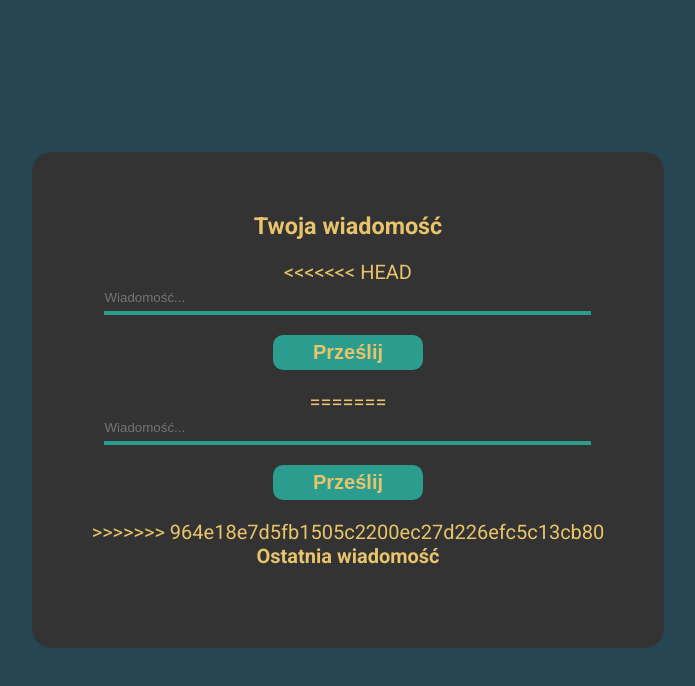
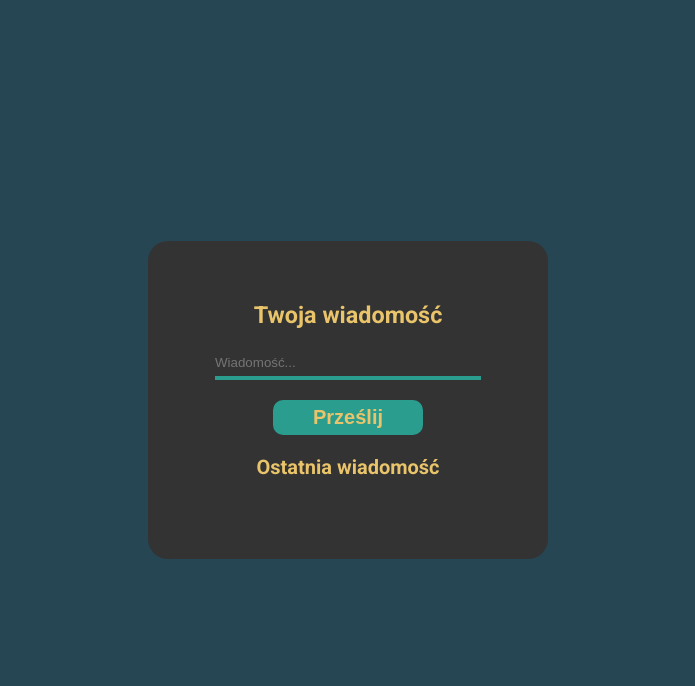
Before and after one commit to pzpsofficial/wiadomosc, a plain HTML site: page index.html in a window 1280 px wide. Shown: the whole page, without its empty margins (292-987 px from the left). Drawn offline with Linux system fonts and the light colour scheme.

Commit message:
All done

```diff
--- a/index.html
+++ b/index.html
@@ -11,15 +11,9 @@
     <section>
         <h3>Twoja wiadomość</h3>
         <form action="#" id="form">
-<<<<<<< HEAD
             <input autocomplete="off"  type="text" placeholder="Wiadomość..." id="input">
             <button type="submit">Prześlij</button>
         </form>
-=======
-            <input type="text" placeholder="Wiadomość..." id="input">
-            <button type="submit">Prześlij</button>
-        </form>
->>>>>>> 964e18e7d5fb1505c2200ec27d226efc5c13cb80
         <div class="warning">
             <p>Nie można przesłać </br> pustej wiadomości!</p>
         </div>
```
